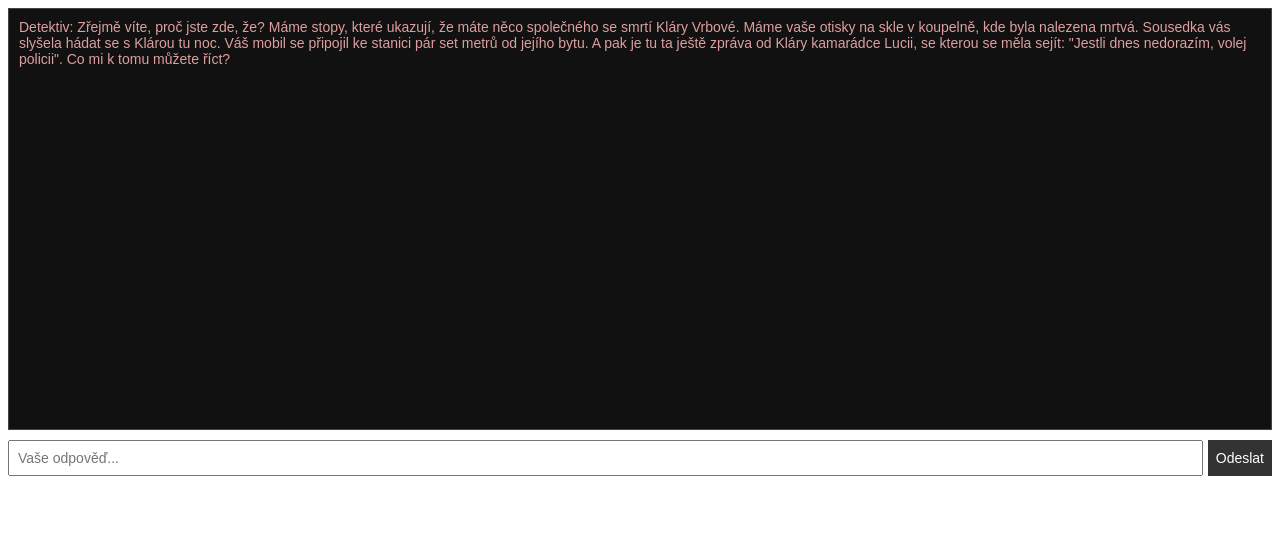
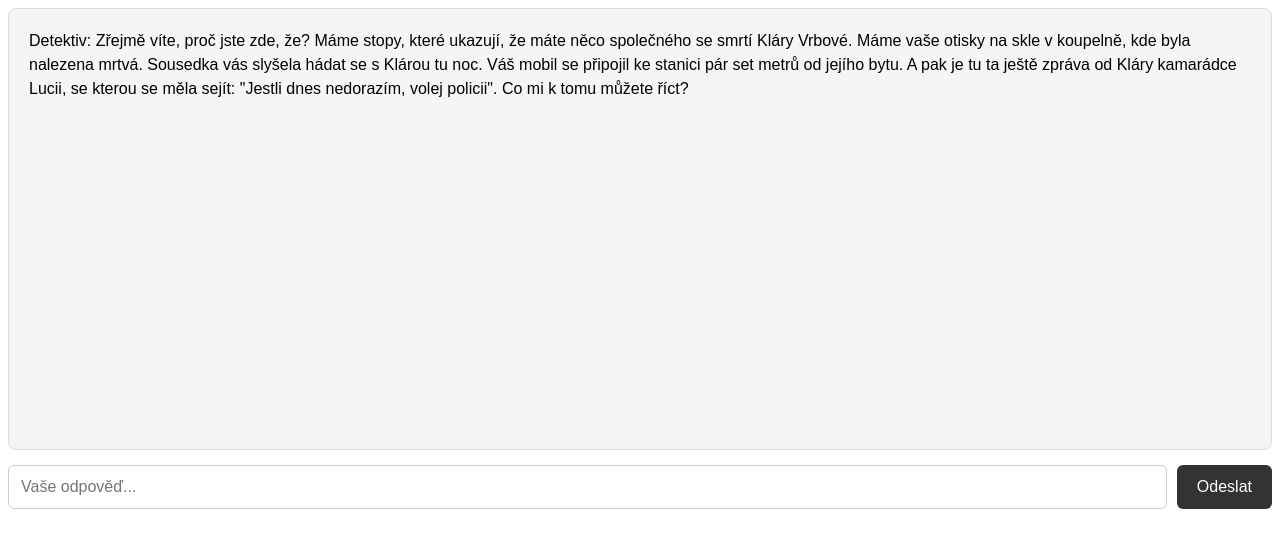
Before and after one commit to kohoutp-cz/vrazda-klary-vrbove, a plain HTML site: page index.html in a window 1280 px wide. Drawn offline with Linux system fonts and the light colour scheme.

Commit message:
Update index.html

```diff
--- a/index.html
+++ b/index.html
@@ -4,14 +4,68 @@ window.onload = async () => {
   const container = document.getElementById("interaktivni-vyslech");
   container.innerHTML = `
     <style>
-      #chatBox { background: #111; color: #eee; padding: 10px; border: 1px solid #444; height: 400px; overflow-y: auto; font-family: sans-serif; font-size: 14px; }
-      .msg-user { color: #9fdfbf; }
-      .msg-assistant { color: #df9f9f; margin-bottom: 10px; }
-      .msg-system { color: #aaa; font-style: italic; }
-      #chatForm { display: flex; margin-top: 10px; gap: 5px; }
-      #chatInput { flex: 1; padding: 8px; font-size: 14px; }
-      #chatBtn { padding: 8px; font-size: 14px; background: #333; color: white; border: none; cursor: pointer; }
-    </style>
+  #chatBox {
+    background: #f5f5f5;
+    color: #222;
+    padding: 20px;
+    border-radius: 8px;
+    border: 1px solid #ddd;
+    height: 400px;
+    overflow-y: auto;
+    font-family: 'Poppins', sans-serif;
+    font-size: 16px;
+    line-height: 1.5;
+  }
+
+  .msg-user {
+    color: #006699;
+    font-weight: 500;
+  }
+
+  .msg-assistant {
+    color: #000;
+    margin-bottom: 16px;
+    font-weight: 400;
+  }
+
+  .msg-system {
+    color: #888;
+    font-style: italic;
+    margin: 10px 0;
+  }
+
+  #chatForm {
+    display: flex;
+    margin-top: 15px;
+    gap: 10px;
+  }
+
+  #chatInput {
+    flex: 1;
+    padding: 12px;
+    font-size: 16px;
+    border: 1px solid #ccc;
+    border-radius: 6px;
+    font-family: 'Poppins', sans-serif;
+  }
+
+  #chatBtn {
+    padding: 12px 20px;
+    font-size: 16px;
+    background: #333;
+    color: white;
+    border: none;
+    border-radius: 6px;
+    cursor: pointer;
+    font-family: 'Poppins', sans-serif;
+    transition: background 0.3s;
+  }
+
+  #chatBtn:hover {
+    background: #000;
+  }
+</style>
+
     <div id="chatBox"></div>
     <div id="chatForm">
       <input id="chatInput" type="text" placeholder="Vaše odpověď...">
```
